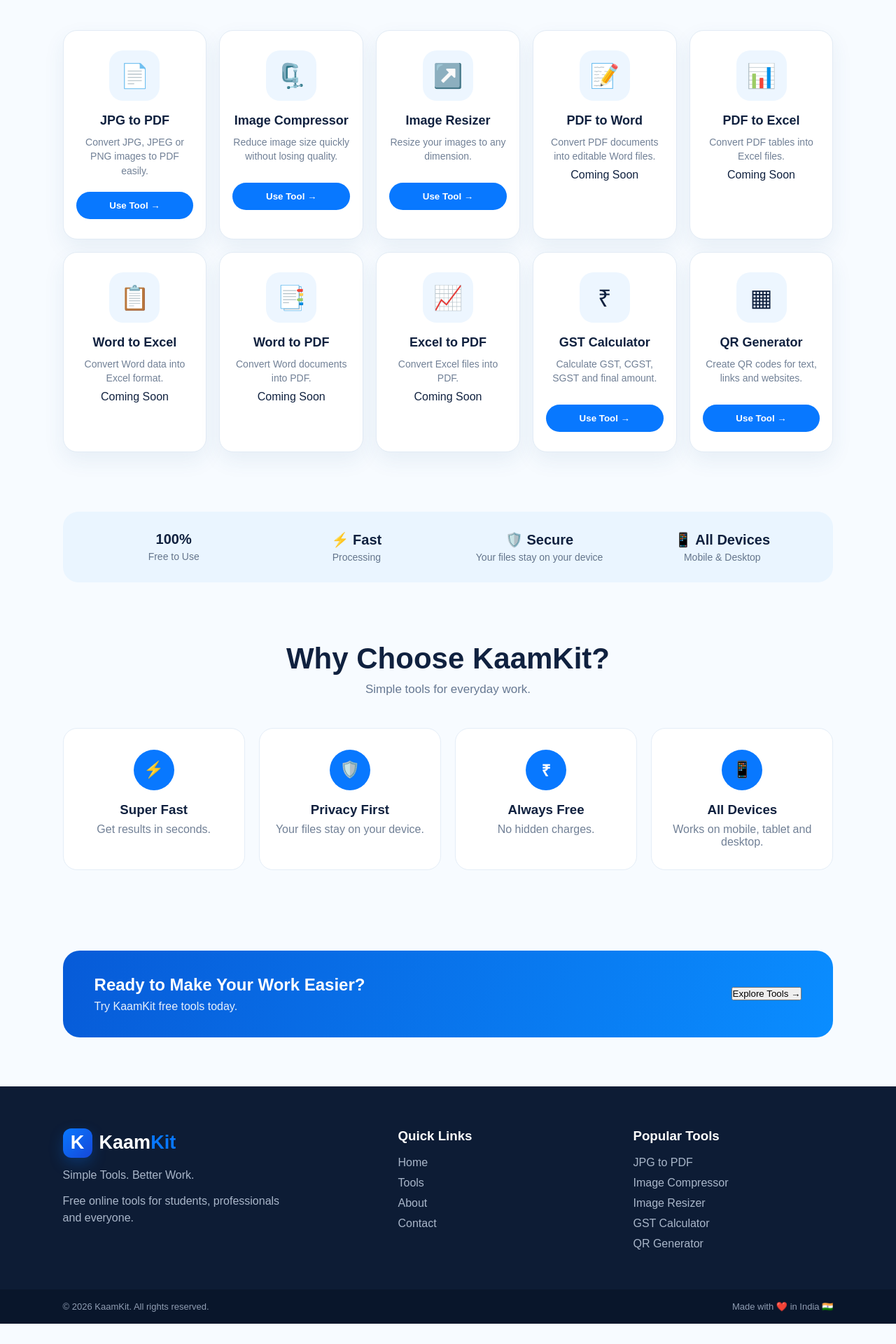
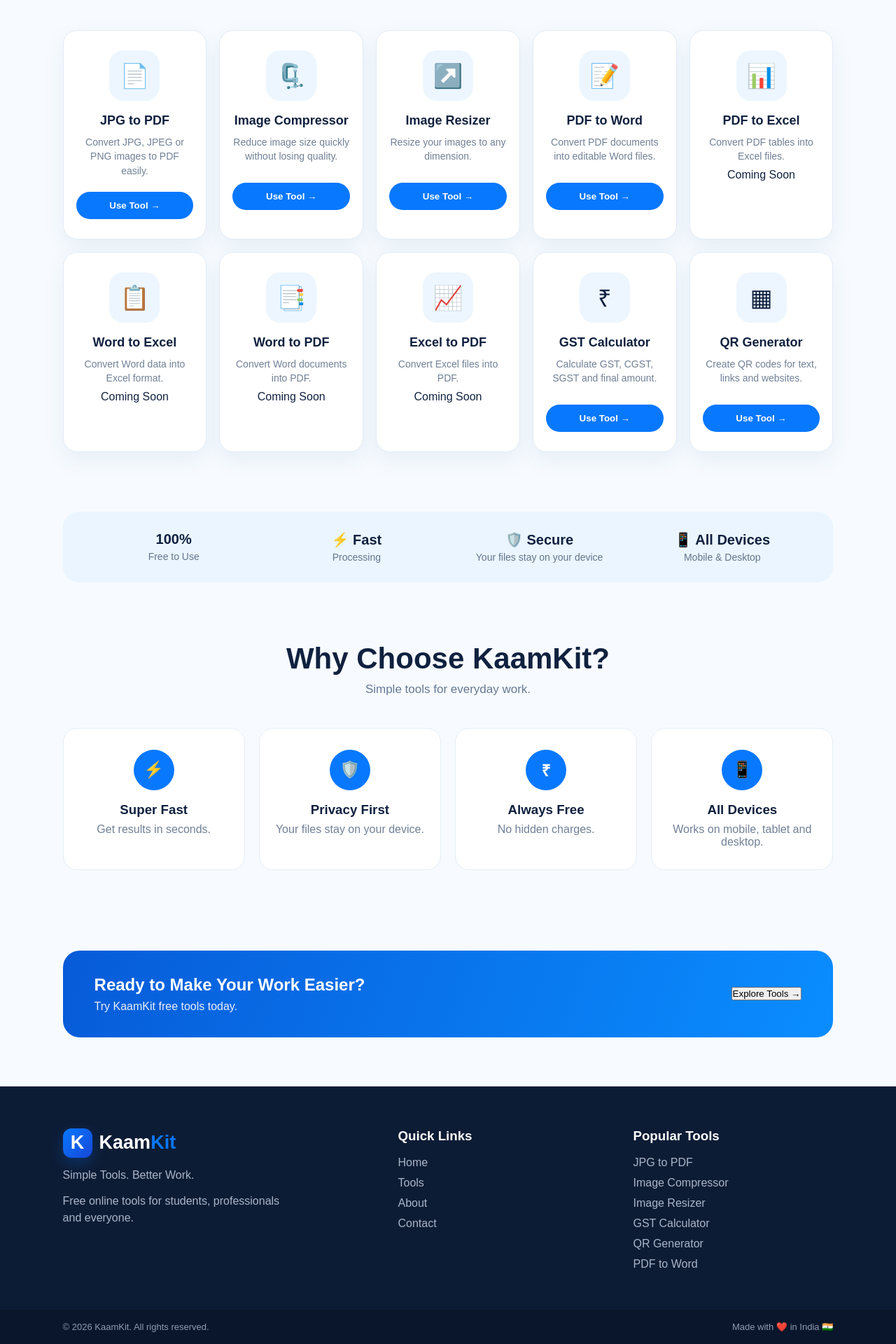
Before and after one commit to kaamkit/Kaamkit, a Next.js app: page / in a window 1280 px wide. Shown: the part 1027-2947 px from the top of the page at 70% size. Before the commit the page ends 2918 px from the top, so only its background shows below. Built offline with nearby package versions, Linux system fonts and the light colour scheme.

Commit message:
Update PDF to Word tool link and availability

```diff
--- a/app/page.js
+++ b/app/page.js
@@ -29,8 +29,8 @@
     name: "PDF to Word",
     icon: "📝",
     description: "Convert PDF documents into editable Word files.",
-    href: "#tools",
-    available: false,
+    href: "/pdf-to-word",
+    available: true,
   },
   {
     name: "PDF to Excel",
@@ -145,7 +145,7 @@
         pdf.save(fileName);
       } catch (error) {
         console.error(error);
-        alert("PDF creation failed. Please try again.");
+        alert("PDF creation failed.");
       } finally {
         setLoading(false);
       }
@@ -161,12 +161,16 @@
 
   const openTool = (href) => {
     if (href.startsWith("#")) {
-      document
-        .getElementById(href.substring(1))
-        ?.scrollIntoView({
+      const target = document.getElementById(
+        href.substring(1)
+      );
+
+      if (target) {
+        target.scrollIntoView({
           behavior: "smooth",
           block: "start",
         });
+      }
 
       return;
     }
@@ -191,13 +195,19 @@
         <button
           type="button"
           className="menuBtn"
-          onClick={() => setMenuOpen((value) => !value)}
-          aria-label="Open menu"
+          onClick={() =>
+            setMenuOpen((current) => !current)
+          }
+          aria-label="Menu"
         >
           ☰
         </button>
 
-        <div className={`navLinks ${menuOpen ? "open" : ""}`}>
+        <div
+          className={`navLinks ${
+            menuOpen ? "open" : ""
+          }`}
+        >
           <a href="/">Home</a>
           <a href="/#tools">Tools</a>
           <a href="/#about">About</a>
@@ -227,6 +237,7 @@
           </p>
 
           <div className="searchBox">
+
             <span>⌕</span>
 
             <input
@@ -237,6 +248,7 @@
             <button type="button">
               Search
             </button>
+
           </div>
 
           <div className="trust">
@@ -337,6 +349,7 @@
               <div className="converterActions">
 
                 <label className="secondaryButton">
+
                   Change Image
 
                   <input
@@ -345,6 +358,7 @@
                     onChange={handleFile}
                     hidden
                   />
+
                 </label>
 
                 <button
@@ -407,7 +421,9 @@
                 <button
                   type="button"
                   className="toolButton"
-                  onClick={() => openTool(tool.href)}
+                  onClick={() =>
+                    openTool(tool.href)
+                  }
                 >
                   Use Tool →
                 </button>
@@ -492,7 +508,9 @@
           <div>
             <div className="roundIcon">📱</div>
             <h3>All Devices</h3>
-            <p>Works on mobile, tablet and desktop.</p>
+            <p>
+              Works on mobile, tablet and desktop.
+            </p>
           </div>
 
         </div>
@@ -571,6 +589,7 @@
           <a href="/resizer">Image Resizer</a>
           <a href="/gst-calculator">GST Calculator</a>
           <a href="/qr-generator">QR Generator</a>
+          <a href="/pdf-to-word">PDF to Word</a>
 
         </div>
 
```
